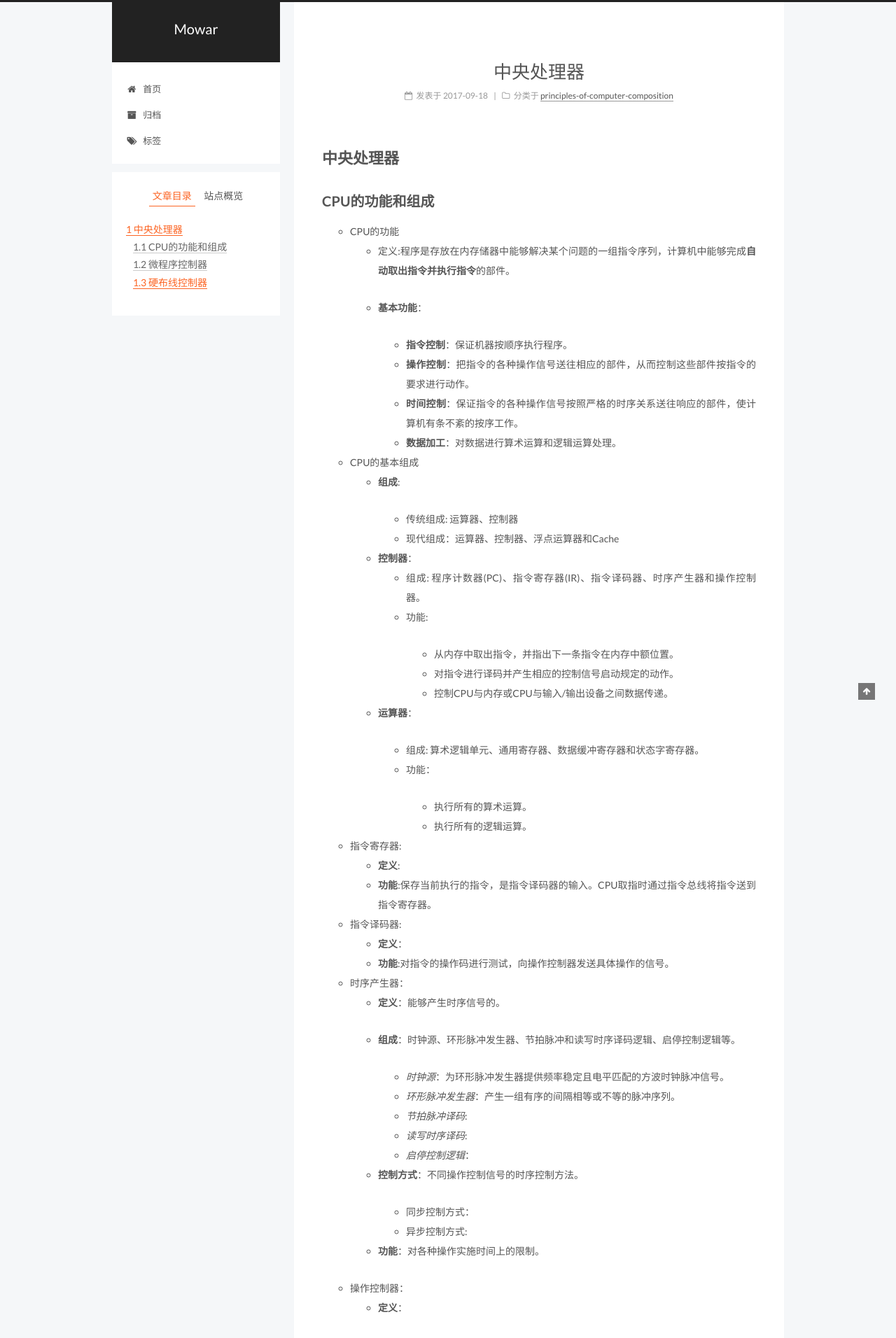
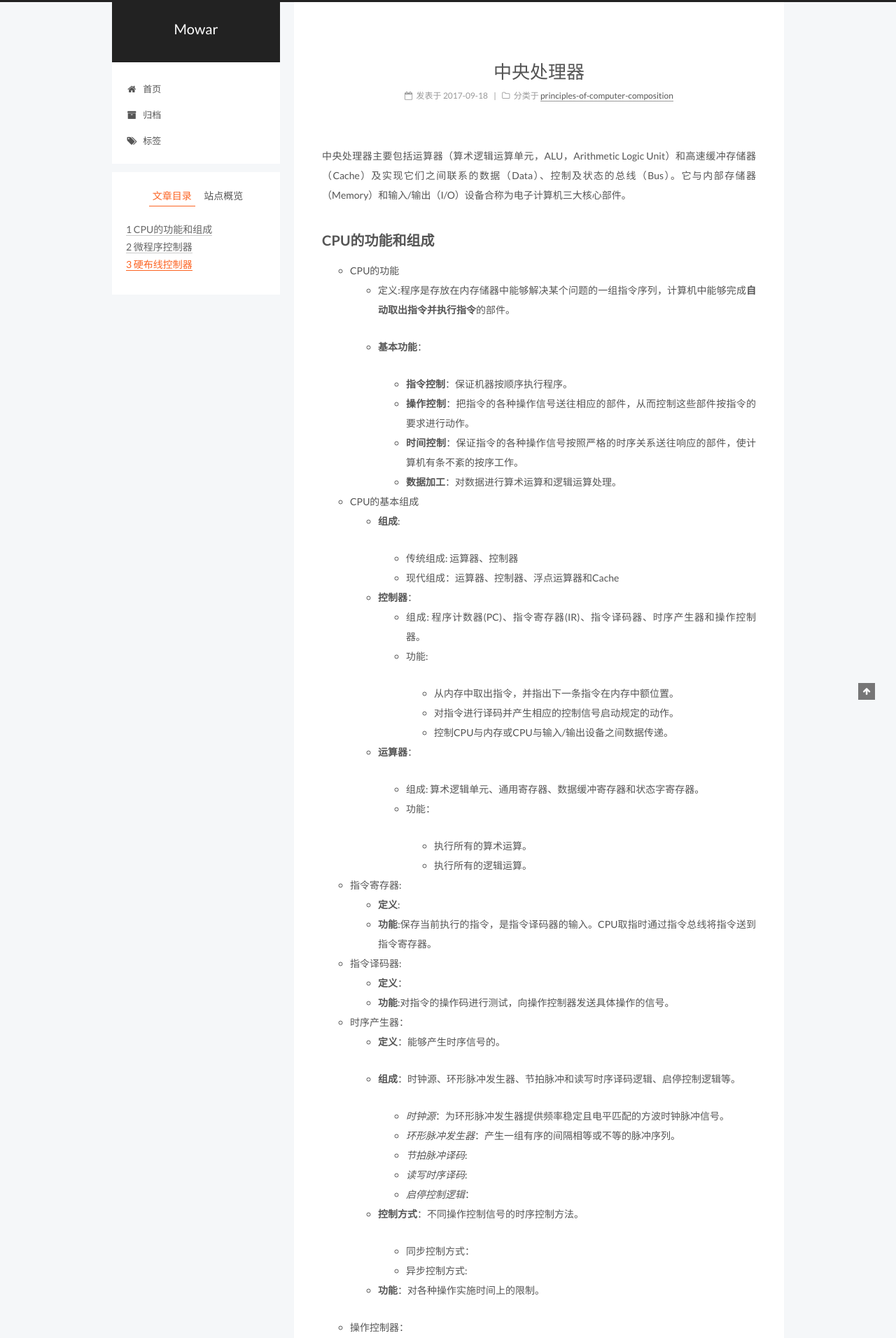
Before and after one commit to Mowar/Mowar.github.io, a Jekyll site: the page built from _posts/principles-of-computer-composition/2017-09-18-中央处理器.md, in a window 1280 px wide. Shown: the top 1912 px of the page at 70% size. Built offline with Jekyll 4.4.1, drawn with Linux system fonts in a browser that asks for light colours.

```diff
--- a/_posts/principles-of-computer-composition/2017-09-18-中央处理器.md
+++ b/_posts/principles-of-computer-composition/2017-09-18-中央处理器.md
@@ -5,7 +5,7 @@ tags: 基础知识
 update: 2017-09-18
 ---
 
-# 中央处理器 #
+中央处理器主要包括运算器（算术逻辑运算单元，ALU，Arithmetic Logic Unit）和高速缓冲存储器（Cache）及实现它们之间联系的数据（Data）、控制及状态的总线（Bus）。它与内部存储器（Memory）和输入/输出（I/O）设备合称为电子计算机三大核心部件。
 
 ## CPU的功能和组成 ##
 
```
Also changed, not shown: _posts/principles-of-computer-composition/2017-09-18-存储系统.md (+1 -2 lines), _posts/principles-of-computer-composition/2017-09-18-指令系统.md (+1 -1 lines), _posts/principles-of-computer-composition/2017-09-18-运算器.md (+1 -3 lines), _posts/principles-of-computer-composition/2017-09-18-运算方法.md (+1 -2 lines).
